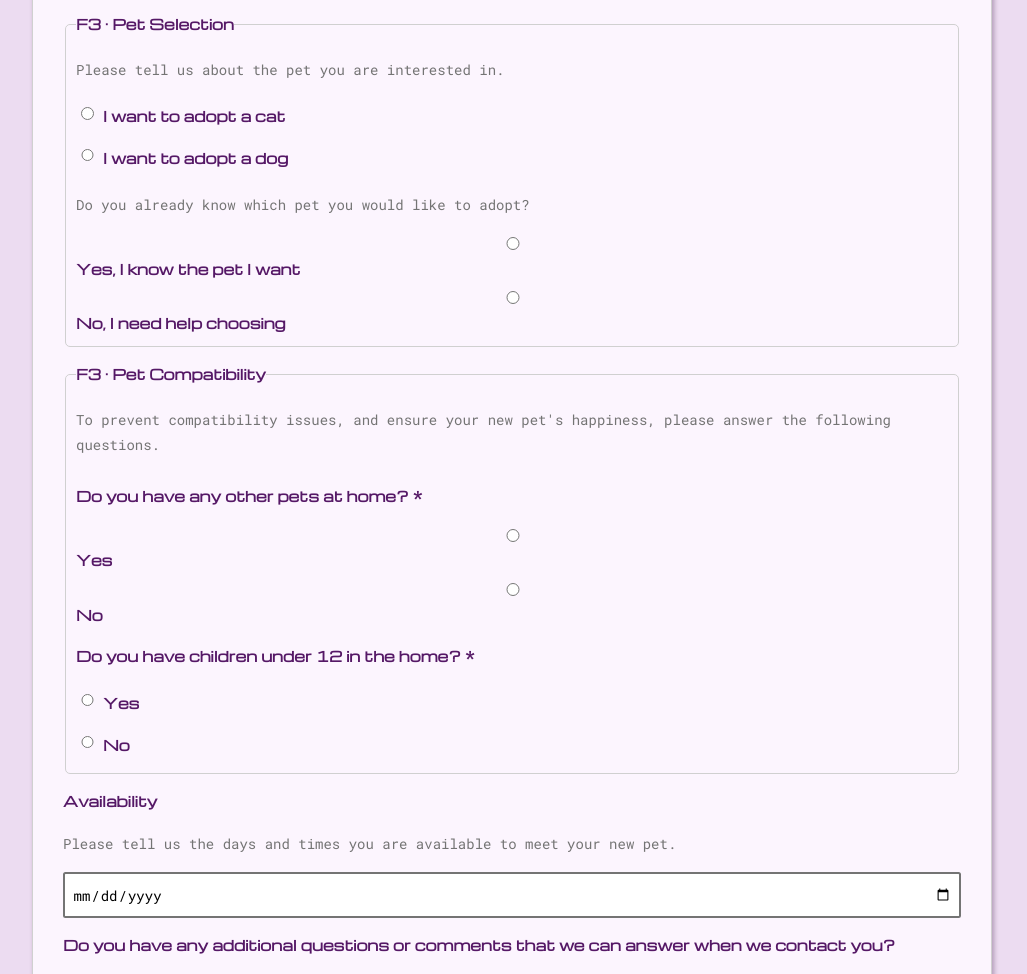
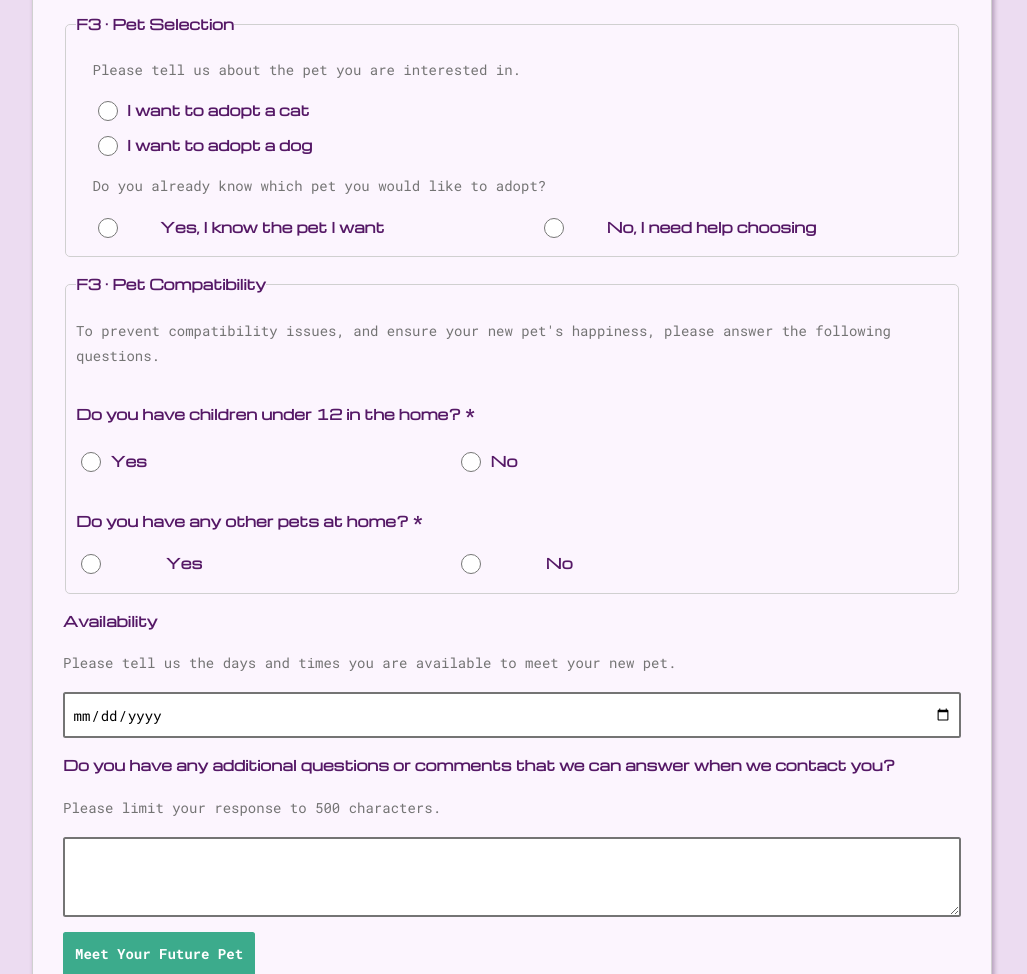
Before and after one commit to StephaniePeacock/Inclusive-Form-Flow, a plain HTML site: page index.html in a window 1280 px wide. Shown: the part 1237-2211 px from the top of the page, without its empty margins (128-1155 px from the left). Drawn offline with nearby package versions, Linux system fonts and the light colour scheme.

Commit message:
fixed form layout
need to check smaller sizes still but reg size is good

```diff
--- a/index.html
+++ b/index.html
@@ -54,14 +54,16 @@
                     </fieldset>
                     <fieldset id="pet-selection">
                         <legend>F3 · Pet Selection</legend>
+                        <div id="q1">
                             <p class="help" id="pet-species-help">Please tell us about the pet you are interested in.</p>
                             <label class="choice"><input type="radio" name="pet-type" value="cat" aria-describedby="pet-species-help" required> I want to adopt a cat</label>
                             <label class="choice"><input type="radio" name="pet-type" value="dog" aria-describedby="pet-species-help" required> I want to adopt a dog</label>
                             <p class="help" id="pet-choice-help">Do you already know which pet you would like to adopt?</p>
+                        </div>
                         <input type="radio" name="specific-pet" value="yes" id="specific-pet-yes" aria-describedby="pet-choice-help" required>
-                        <label class="inline-choice" for="specific-pet-yes"> Yes, I know the pet I want</label>
+                        <label for="specific-pet-yes" id="specific-pet-yes-label"> Yes, I know the pet I want</label>
                         <input type="radio" name="specific-pet" value="no" id="specific-pet-no" aria-describedby="pet-choice-help" required>
-                        <label class="inline-choice" for="specific-pet-no"> No, I need help choosing</label>
+                        <label for="specific-pet-no" id="specific-pet-no-label"> No, I need help choosing</label>
                         <div class="field pet-id-field"> <!-- This field is only shown when the user selects "Yes" for the specific pet question -->
                             <p class="help" id="pet-id-help">Enter the pet ID number for the pet you are interested in.</p>
                             <label for="pet-id">Pet Id</label>
@@ -71,43 +73,57 @@
                             <legend>F3 · Pet Details</legend>
                             <p class="help">Please tell us a bit more about the type of pet you are looking for. Select all that apply.</p>
                             <p class="question" id="gender-help">Do you have a gender preference for your new pet?</p>
+                            <div class="options">
                                 <label class="choice"><input type="checkbox" name="pet-gender-female" value="female" aria-describedby="gender-help"> Female</label>
                                 <label class="choice"><input type="checkbox" name="pet-gender-male" value="male" aria-describedby="gender-help"> Male</label>
+                            </div>
                             <p class="question" id="age-help">Do you have an age preference for your new pet?</p>
+                            <div class="options">
                                 <label class="choice"><input type="checkbox" name="pet-age-baby" value="baby" aria-describedby="age-help"> Baby</label>
                                 <label class="choice"><input type="checkbox" name="pet-age-young-adult" value="young-adult" aria-describedby="age-help"> Young Adult</label>
                                 <label class="choice"><input type="checkbox" name="pet-age-adult" value="adult" aria-describedby="age-help"> Adult</label>
                                 <label class="choice"><input type="checkbox" name="pet-age-senior" value="senior" aria-describedby="age-help"> Senior</label>
+                            </div>
                             <p class="question" id="fur-length-help">Do you have a fur length preference for your new pet?</p>
+                            <div class="options">
                                 <label class="choice"><input type="checkbox" name="fur-length-short" value="short" aria-describedby="fur-length-help"> Short</label>
                                 <label class="choice"><input type="checkbox" name="fur-length-medium" value="medium" aria-describedby="fur-length-help"> Medium</label>
                                 <label class="choice"><input type="checkbox" name="fur-length-long" value="long" aria-describedby="fur-length-help"> Long</label>
+                            </div>
                             <p class="question" id="temperament-help">What type of temperament are you looking for in your new pet?</p>
+                            <div class="options">
                                 <label class="choice"><input type="checkbox" name="temperament-friendly" value="friendly" aria-describedby="temperament-help"> Friendly</label>
                                 <label class="choice"><input type="checkbox" name="temperament-shy" value="shy" aria-describedby="temperament-help"> Shy</label>
                                 <label class="choice"><input type="checkbox" name="temperament-energetic" value="energetic" aria-describedby="temperament-help"> Energetic</label>
                                 <label class="choice"><input type="checkbox" name="temperament-calm" value="calm" aria-describedby="temperament-help"> Calm</label>
+                            </div>
                         </fieldset>
                     </fieldset>
                     <fieldset id="pet-compatibility">
                         <legend>F3 · Pet Compatibility</legend>
+                        <div id="q3">
                             <p class="help">To prevent compatibility issues, and ensure your new pet's happiness,
                                 please answer the following questions.</p>
+                            <p class="question" id="children-help">Do you have children under 12 in the home? <span class="required"> *</span></p>
+                        </div>
+                        <label class="choice" id="children-yes"><input type="radio" name="children" value="yes"  aria-describedby="children-help" required> Yes</label>
+                        <label class="choice" id="children-no"><input type="radio" name="children" value="no"  aria-describedby="children-help" required> No</label>
                         <p id="other-pet-help" class="question">Do you have any other pets at home?<span class="required"> *</span></p>
                         <input type="radio" name="other-pet" value="yes" id="other-pet-yes" aria-describedby="other-pet-help" required>
-                        <label class="inline-choice" for="other-pet-yes">Yes </label>
+                        <label class="inline-choice" for="other-pet-yes" id="other-pet-yes-label">Yes </label>
                         <input type="radio" name="other-pet" value="no" id="other-pet-no" aria-describedby="other-pet-help" required>
-                        <label class="inline-choice" for="other-pet-no">No </label>
+                        <label class="inline-choice" for="other-pet-no" id="other-pet-no-label">No </label>
                         <fieldset class="other-pets-field"> <!-- This field is only shown when the user selects "Yes" for the other pets question -->
                             <legend>Other Pets</legend>
                             <p id="compatibility-help" class="question">What other type pets for you have? Check all that apply.<span class="required"> *</span></p>
+                            <div class="options">
                                 <label class="choice"><input type="checkbox" name="other-cat" value="cat" aria-describedby="compatibility-help"> Cat</label>
                                 <label class="choice"><input type="checkbox" name="other-dog" value="dog" aria-describedby="compatibility-help"> Dog</label>
                                 <label class="choice"><input type="checkbox" name="other-pet-other" value="other" aria-describedby="compatibility-help"> Other Species</label>
+                            </div>
                         </fieldset>
-                        <p class="question" id="children-help">Do you have children under 12 in the home? <span class="required"> *</span></p>
-                        <label class="choice"><input type="radio" name="children" value="yes" aria-describedby="children-help" required> Yes</label>
-                        <label class="choice"><input type="radio" name="children" value="no" aria-describedby="children-help" required> No</label>
+
+
                     </fieldset>
                     <div class="field">
                         <label for="meeting-date">Availability</label>
--- a/styles.css
+++ b/styles.css
@@ -129,6 +129,10 @@
     border:2px solid var(--color-border);
     border-radius:.25rem;
 }
+input[type="radio"], input[type="checkbox"] {
+    width:2rem;
+    height:2rem;
+}
 textarea{
     min-height:8rem;
     resize:vertical;
@@ -139,14 +143,48 @@
     align-items:flex-start;
     padding:.5rem 0;
 }
-.choice input{
-    inline-size:1.25rem;
-    block-size:1.25rem;
+.options {
+    display: grid;
+    grid-template-columns:repeat(4, 1fr);
 }
-.inline-choice {
-    display:inline-block;
-    margin-right:.5rem;
+.question{
+    margin-top:var(--scaled-font);
 }
+#pet-selection {
+    display: grid;
+    grid-template-areas:
+        "q1 q1 q1 q1"
+        "b1 l1 b2 l2"
+        "q q q q";
+    justify-content: space-around;
+}
+#q1 { grid-area: q1; }
+#specific-pet-yes { grid-area: b1; }
+#specific-pet-yes-label { grid-area: l1; margin-right: 9vw; }
+#specific-pet-no { grid-area: b2; }
+#specific-pet-no-label { grid-area: l2;  margin-right: 9vw; }
+.pet-id-field, .pet-details-field { grid-area: q; }
+#pet-compatibility {
+    display: grid;
+    grid-template-areas:
+        "q3 q3 q3 q3"
+        "b3 b3 b4 b4"
+        "q4 q4 q4 q4"
+        "b5 l5 b6 l6"
+        "q5 q5 q5 q5";
+    justify-content: space-around;
+}
+#q3 { grid-area: q3; }
+#children-yes { grid-area: b3; margin-right: 10vw}
+#children-no { grid-area: b4; margin-right: 20vw}
+#other-pet-help { grid-area: q4; }
+#other-pet-yes { grid-area: b5; }
+#other-pet-yes-label { grid-area: l5; margin-right: 15vw;}
+#other-pet-no { grid-area: b6; }
+#other-pet-no-label { grid-area: l6; margin-right: 25vw;}
+.other-pets-field { grid-area: q5; }
+
+
 button{
     justify-self:start;
     min-height:44px;
```
Lines whose indentation alone changed are shown as unchanged.
